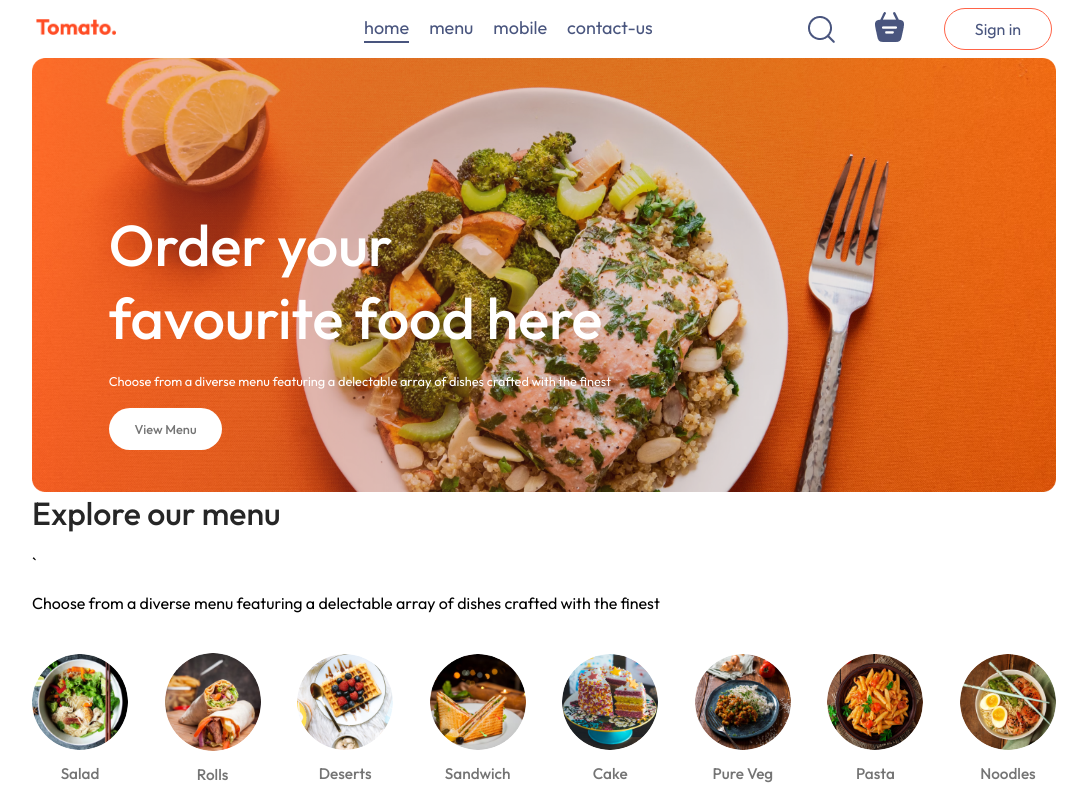
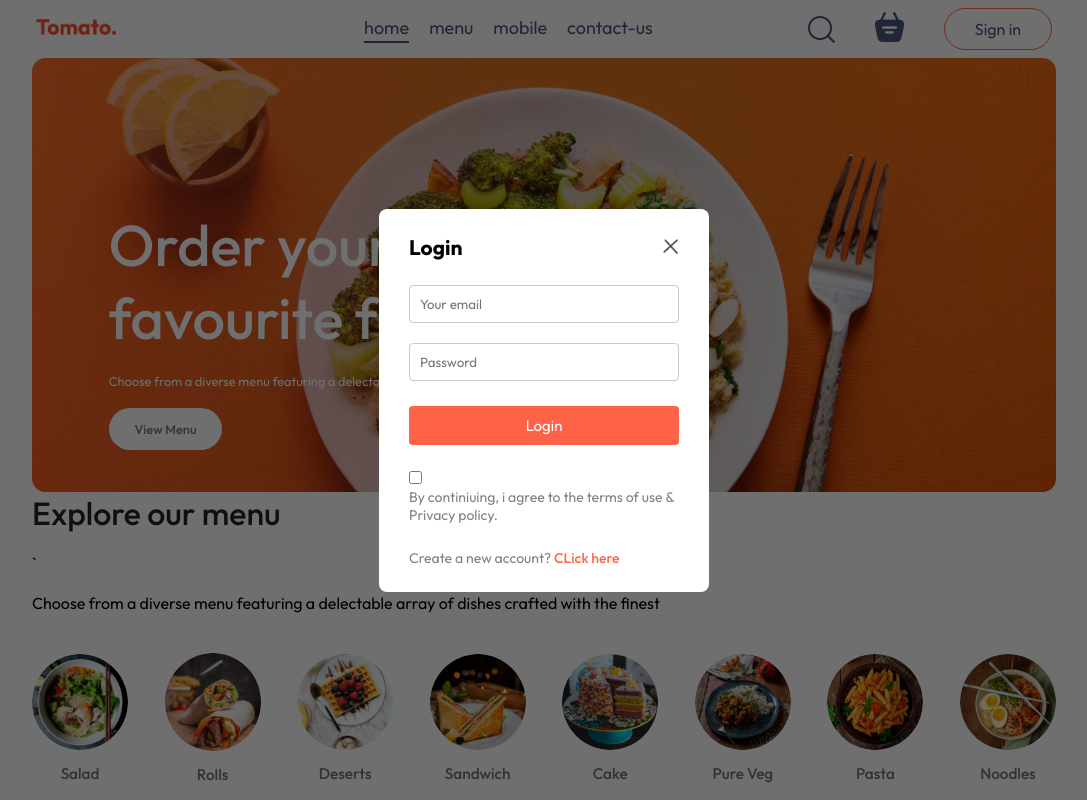
Before and after one commit to TrinhThinh2004/Food-Delivery, a React (Vite) app in the folder frontend/: page / in a window 1280 px wide. Both pictures are taken after a click on the button "Sign in". Shown: the top 800 px of the page, without its empty margins (96-1183 px from the left). Built offline with nearby package versions, Linux system fonts and the light colour scheme.

Commit message:
authentication user jwt

```diff
--- a/frontend/src/App.jsx
+++ b/frontend/src/App.jsx
@@ -28,6 +28,7 @@ const App = () => {
     pauseOnHover
     theme="light"
   />
+  {showLogin && <Login setShowLogin={setShowLogin} />}
     <Routes>
       {/* Routes dành cho người dùng */}
       <Route
--- a/frontend/src/components/Login/Login.jsx
+++ b/frontend/src/components/Login/Login.jsx
@@ -1,31 +1,102 @@
-import React, { useState } from "react";
+import React, { use, useState, useEffect, useContext } from "react";
 import "./Login.css";
 import { assets } from "../../assets/assets";
-const Login = ({setShowLogin}) => {
+import { StoreContext } from "../../context/StoreContext";
+import axios from "axios";
+const Login = ({ setShowLogin }) => {
+  const {url,setToken}=useContext(StoreContext)
   const [currState, setCurrState] = useState("Login");
+  const [data, setData] = useState({
+    name: "",
+    email: "",
+    password: "",
+  });
+  const onChangeHandle = (event) => {
+    const name = event.target.name;
+    const value = event.target.value;
+    setData((data) => ({ ...data, [name]: value }));
+  };
+  const onLoginHandle = async (event) => {
+    event.preventDefault();
+    let newUrl = url + "/api/user/login";
+    if(currState==="Login"){
+      newUrl = url + "/api/user/login"
+    } else {
+      newUrl = url + "/api/user/register"
+    }
+    const response = await axios.post(newUrl, data);
+    const result = await response.data;
+    console.log(result);
+    if(result.success){
+      setToken(result.token);
+      localStorage.setItem("token", result.token);
+      setShowLogin(false);
+    }
+    else{
+      alert(result.message);
+    }
+  };
+  useEffect(() => {
+    console.log(data);
+  }, [data]);
   return (
     <div className="login">
-      <form className="login-container">
+      <form onSubmit={onLoginHandle} className="login-container">
         <div className="login-title">
           <h2>{currState}</h2>
-          <img onClick={()=>setShowLogin(false)} src={assets.cross_icon} alt="" />
+          <img
+            onClick={() => setShowLogin(false)}
+            src={assets.cross_icon}
+            alt=""
+          />
         </div>
         <div className="login-inputs">
-            {currState==="Login" ? <></> :<input type="text" placeholder="Your name" required />}
+          {currState === "Login" ? (
+            <></>
+          ) : (
+            <input
+              name="name"
+              onChange={onChangeHandle}
+              value={data.name}
+              type="text"
+              placeholder="Your name"
+              required
+            />
+          )}
 
-          <input type="email" placeholder="Your email" required />
-          <input type="password" placeholder="Password" required />
+          <input
+            name="email"
+            onChange={onChangeHandle}
+            value={data.email}
+            type="email"
+            placeholder="Your email"
+            required
+          />
+          <input
+            name="password"
+            onChange={onChangeHandle}
+            value={data.password}
+            type="password"
+            placeholder="Password"
+            required
+          />
         </div>
-        <button>{currState==="Sign Up"?"Create Account" :"Login"}</button>
+        <button type="submit">{currState === "Sign Up" ? "Create Account" : "Login"}</button>
         <div className="login-condition">
-          <input type="checkbox"  required/>
-          <p>By continiuing, i agree to the terms of use  & Privacy policy.</p>
+          <input type="checkbox" required />
+          <p>By continiuing, i agree to the terms of use & Privacy policy.</p>
         </div>
-        {currState==="Login"
-        ?<p>Create a new account?  <span onClick={()=>setCurrState("Sign Up")}>CLick here</span></p>:
-        <p>Already have an account? <span onClick={()=>setCurrState("Login")}>Login here</span></p>}
-
-
+        {currState === "Login" ? (
+          <p>
+            Create a new account?{" "}
+            <span onClick={() => setCurrState("Sign Up")}>CLick here</span>
+          </p>
+        ) : (
+          <p>
+            Already have an account?{" "}
+            <span onClick={() => setCurrState("Login")}>Login here</span>
+          </p>
+        )}
       </form>
     </div>
   );
--- a/frontend/src/components/Navbar/Navbar.css
+++ b/frontend/src/components/Navbar/Navbar.css
@@ -51,6 +51,41 @@
     top: -8px;
     right: -8px;
 }
+.navbar-profile{
+    position: relative;
+}
+.nav-profile-dropdown{
+    position: absolute;
+    display: none;
+    right: 0;
+    z-index: 1;
+}
+.navbar-profile:hover .nav-profile-dropdown{
+    display: flex;
+    flex-direction: column;
+    gap: 10px;
+    background-color: white;
+    padding: 12px 25px;
+    border-radius: 8px;
+    border: 1px solid tomato;
+    outline: 2px solid white;
+    list-style: none;
+}
+.nav-profile-dropdown li{
+    display: flex;
+    align-items: center;
+    gap: 10px;
+    cursor: pointer;
+}
+.nav-profile-dropdown img{
+    width: 20px;
+}
+.nav-profile-dropdown li:hover{
+    color: tomato;
+}
+
+
+
 @media (max-width:1050px){
     .navbar-logi{
         width: 140px;
--- a/frontend/src/components/Navbar/Navbar.jsx
+++ b/frontend/src/components/Navbar/Navbar.jsx
@@ -1,12 +1,17 @@
 import React, { use, useContext, useState } from "react";
 import "./Navbar.css";
 import { assets } from "../../assets/assets";
-import { Link } from "react-router-dom";
+import { Link, useNavigate } from "react-router-dom";
 import { StoreContext } from "../../context/StoreContext";
 const Navbar = ({setShowLogin}) => {
     const [menu, setMenu] = useState("home");
-
-    const {getTotalCartAmount} = useContext(StoreContext);
+    const {getTotalCartAmount,token,setToken} = useContext(StoreContext);
+    const navigate = useNavigate();
+    const handleLogout = () => {
+        setToken("");
+        localStorage.removeItem("token");
+        navigate("/");
+    }
     return (
     <div className="navbar">
       <Link to='/'><img src={assets.logo} alt="" className="logo" /></Link>
@@ -22,9 +27,18 @@ const Navbar = ({setShowLogin}) => {
         <Link to='/cart'><img src={assets.basket_icon} alt="" /></Link>
           <div className={getTotalCartAmount()===0?"":"dot"}></div>
         </div>
-        <button onClick={()=>{setShowLogin(true)
+        {!token? <button onClick={()=>{setShowLogin(true)
 
         }}>Sign in</button>
+      :<div className="navbar-profile">
+        <img src={assets.profile_icon} alt="" />
+        <ul className="nav-profile-dropdown">
+          <li><img src={assets.bag_icon} alt="" /><p>Order</p></li>
+          <hr />
+          <li onClick={handleLogout}><img src={assets.logout_icon} alt="" /><p>Logout</p></li>
+        </ul>
+        </div>}
+
       </div>
     </div>
   );
--- a/frontend/src/context/StoreContext.jsx
+++ b/frontend/src/context/StoreContext.jsx
@@ -5,6 +5,8 @@ export const StoreContext = createContext(null);
 
 const StoreContextProvider = (props) =>{
     const [cartItems, setCartItems] = useState({});
+    const url = "http://localhost:4000";
+    const [token, setToken] = useState("");
     const addToCart= (itemId) => {
         if(!cartItems[itemId]){
             setCartItems(prev=>({...prev, [itemId]: 1}))
@@ -40,17 +42,30 @@ const StoreContextProvider = (props) =>{
         }
         return totalAmount;
     };
+    useEffect(() => {
+        const token = localStorage.getItem("token");
+        if(token){
+            setToken(token);
+        }
+    }, [])
     const contextValue = {
-        food_list,cartItems, setCartItems, addToCart, removeFromCart,getTotalCartAmount,removeAll
-    }
-
+        food_list,
+        cartItems,
+        setCartItems,
+        addToCart,
+        removeFromCart,
+        getTotalCartAmount,
+        removeAll,
+        url,
+        token,
+        setToken
+    };
 
     return (
         <StoreContext.Provider value={contextValue}>
             {props.children}
         </StoreContext.Provider>
-    )
+    );
+};
 
-
-}
 export default StoreContextProvider;
```
